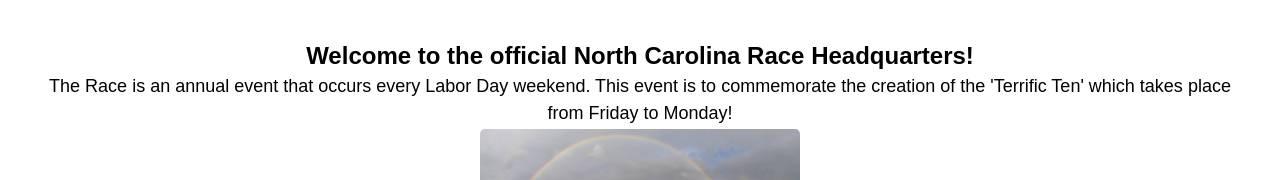
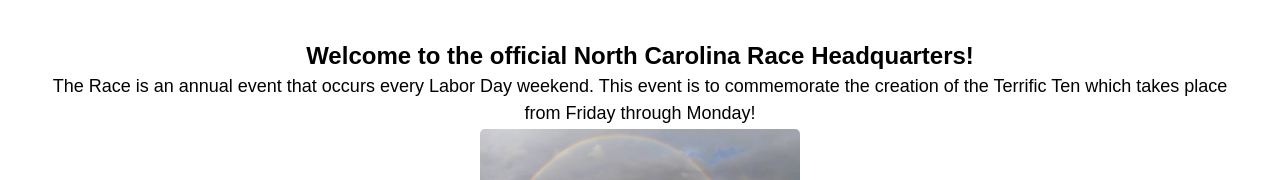
Before and after one commit to Gr1mble/tt-site, a React (Vite) app: page / in a window 1280 px wide. Shown: the part 311-491 px from the top of the page. Built offline with nearby package versions, Linux system fonts and the light colour scheme; no server answers.

Commit message:
New changes

```diff
--- a/src/App.jsx
+++ b/src/App.jsx
@@ -1,4 +1,3 @@
-import React from "react";
 import "./App.css";
 import Rainbow from "../src/assets/rainbow.jpg";
 
@@ -26,8 +25,8 @@ function App() {
       </h4>
       <p>
         The Race is an annual event that occurs every Labor Day weekend. This
-        event is to commemorate the creation of the 'Terrific Ten' which takes
-        place from Friday to Monday!
+        event is to commemorate the creation of the Terrific Ten which takes
+        place from Friday through Monday!
       </p>
       <img id="rainbowImg" src={Rainbow} alt="Rainbow over Little Lake" />
     </div>
--- a/src/components/account/account.jsx
+++ b/src/components/account/account.jsx
@@ -1,4 +1,4 @@
-import React from "react";
+// eslint-disable-next-line no-unused-vars
 import { auth } from "../../config/firebase";
 import "./account.css";
 
--- a/src/components/foodMenu/foodMenu.jsx
+++ b/src/components/foodMenu/foodMenu.jsx
@@ -1,4 +1,3 @@
-import React from "react";
 import "./foodMenu.css";
 import "../../css/accordian.css";
 
--- a/src/components/footer/footer.jsx
+++ b/src/components/footer/footer.jsx
@@ -1,4 +1,3 @@
-import React from "react";
 import "./footer.css";
 
 export const Footer = () => {
--- a/src/components/games/gameSigns/gameSigns.jsx
+++ b/src/components/games/gameSigns/gameSigns.jsx
@@ -1,4 +1,3 @@
-import React from "react";
 import "./gameSigns.css";
 import dartFront from "../../../assets/dartFront.JPG";
 import dartBack from "../../../assets/dartBack.JPG";
--- a/src/components/games/gamesInfo/gamesInfo.jsx
+++ b/src/components/games/gamesInfo/gamesInfo.jsx
@@ -1,4 +1,4 @@
-import React, { useEffect, useState } from "react";
+import { useEffect, useState } from "react";
 import "./gamesInfo.css";
 import "../../../css/accordian.css";
 import { auth, db } from "../../../config/firebase";
--- a/src/components/navbar/nav.jsx
+++ b/src/components/navbar/nav.jsx
@@ -1,4 +1,4 @@
-import React, { useState, useEffect, useRef } from "react";
+import { useState, useEffect, useRef } from "react";
 import { Link } from "react-router-dom";
 import Chinch from "../../assets/Chinchilla.jpg";
 import "./nav.css";
--- a/src/components/raceSigns/raceSigns.jsx
+++ b/src/components/raceSigns/raceSigns.jsx
@@ -1,4 +1,4 @@
-import React, { useState, useEffect } from "react";
+import { useState, useEffect } from "react";
 import { db, storage } from "../../config/firebase";
 import { collection, onSnapshot } from "firebase/firestore";
 import { ref, getDownloadURL } from "firebase/storage";
--- a/src/components/racenotes/racenotes.css
+++ b/src/components/racenotes/racenotes.css
@@ -58,7 +58,7 @@
   margin-right: 10px;
   color: #007bff;
   background-color: transparent;
-  border: 1px solid #007bff; /* Outline buttons */
+  border: 1px solid #00ff37; /* Outline buttons */
   cursor: pointer;
   overflow: hidden;
   outline: none;
--- a/src/components/racenotes/racenotes.jsx
+++ b/src/components/racenotes/racenotes.jsx
@@ -1,4 +1,4 @@
-import React, { useEffect, useState } from "react";
+import { useEffect, useState } from "react";
 import "./racenotes.css";
 import { db, auth } from "../../config/firebase";
 import {
```
Also changed, not shown: 1 other file (tests, documents, lock files or other folders).
